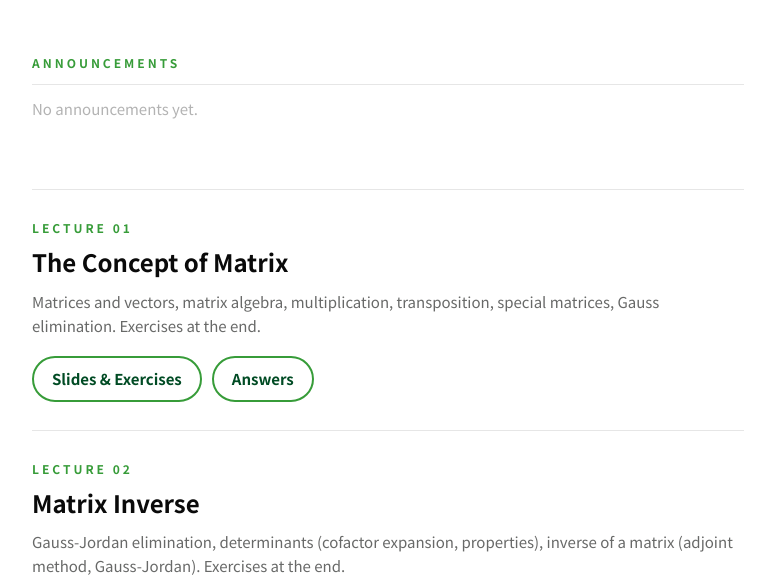
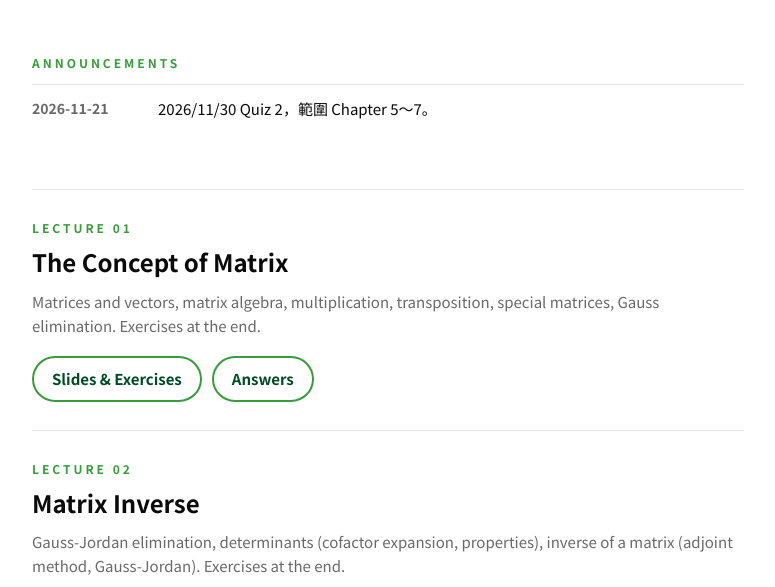
Before and after one commit to YCC10011001/Engineering-Mathematics-II, a plain HTML site: page index.html in a window 1280 px wide. Shown: the part 213-800 px from the top of the page, without its empty margins (252-1027 px from the left). Drawn offline with Linux system fonts and the light colour scheme.

Commit message:
公告：11/30 Quiz 2
Co-Authored-By: Claude Opus 5.5 <noreply@anthropic.com>

```diff
--- a/index.html
+++ b/index.html
@@ -55,7 +55,7 @@ footer{margin-top:56px;font-size:13px;color:#B3B3B3;}
   </header>
   <section class="board">
     <div class="board__head">ANNOUNCEMENTS</div>
-    <p class="board__empty">No announcements yet.</p>
+    <div class="ann"><div class="ann__date">2026-11-21</div><p class="ann__body">2026/11/30 Quiz 2，範圍 Chapter 5～7。</p></div>
   </section>
   <section class="lec">
     <div class="lec__no">LECTURE 01</div>
```
